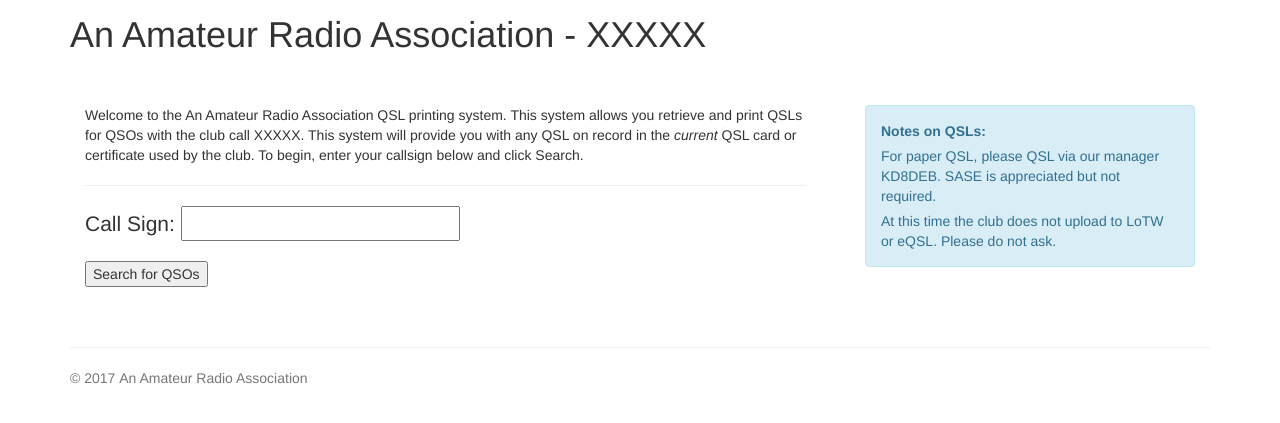
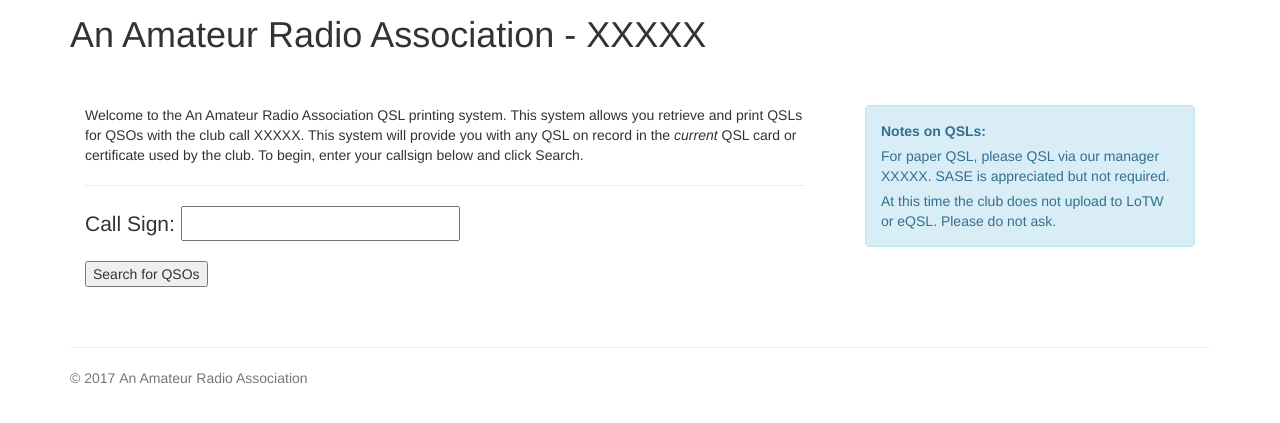
Before and after one commit to jxmx/smooth-qsl, a PHP site: page / in a window 1280 px wide. Shown: the part 55-478 px from the top of the page. Run offline with PHP 8.4, Linux system fonts and the light colour scheme.

Commit message:
move qsl login page note to config

```diff
--- a/index.php
+++ b/index.php
@@ -67,13 +67,7 @@ limitations under the License.
 				</div>
 				<div class="col-md-4">
 					<div class="qsl">
-						<div class="alert alert-info">
-						<p><strong>Notes on QSLs:</strong></p>
-						<p>For paper QSL, please QSL via our manager KD8DEB.
-						SASE is appreciated but not required.</p>
-						<p>At this time the club does not upload to LoTW or eQSL.
-						Please do not ask.</p>
-						</div>
+						<?php print $qsl_page_note; ?>
 					</div>
 				</div>
 			</div>
--- a/qslconf.php
+++ b/qslconf.php
@@ -103,6 +103,8 @@ $qsl_horiz_band_offset = $qsl_horiz_timeon_offset + 100;
 $qsl_horiz_rst_offset = $qsl_horiz_band_offset + 200;
 $qsl_horiz_operator_offset = $qsl_horiz_rst_offset + 50;
 
+# The /qsl/ Notes block
+$qsl_page_note = '<div class="alert alert-info"><p><strong>Notes on QSLs:</strong></p><p>For paper QSL, please QSL via our manager XXXXX. SASE is appreciated but not required.</p><p>At this time the club does not upload to LoTW or eQSL. Please do not ask.</p> </div>';
 
 ###
 ### DO NOT EDIT BELOW HERE
```
